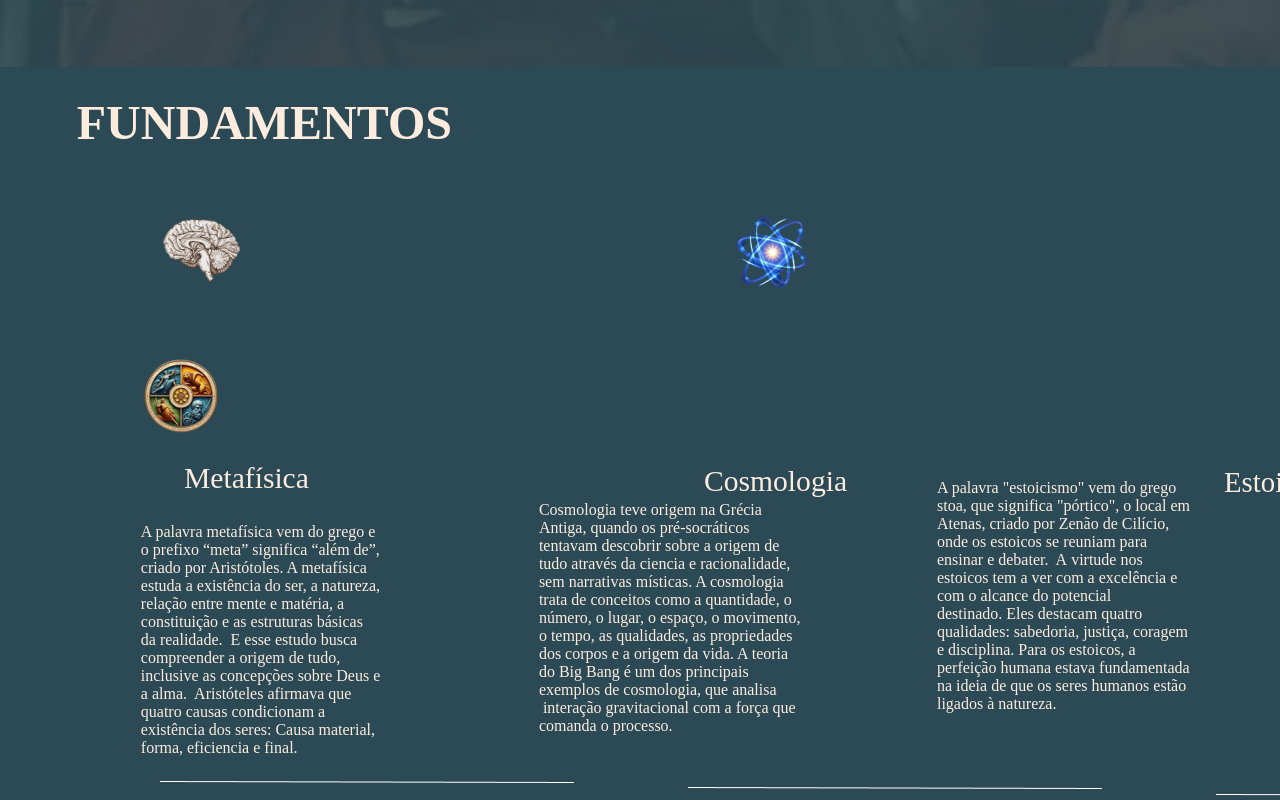
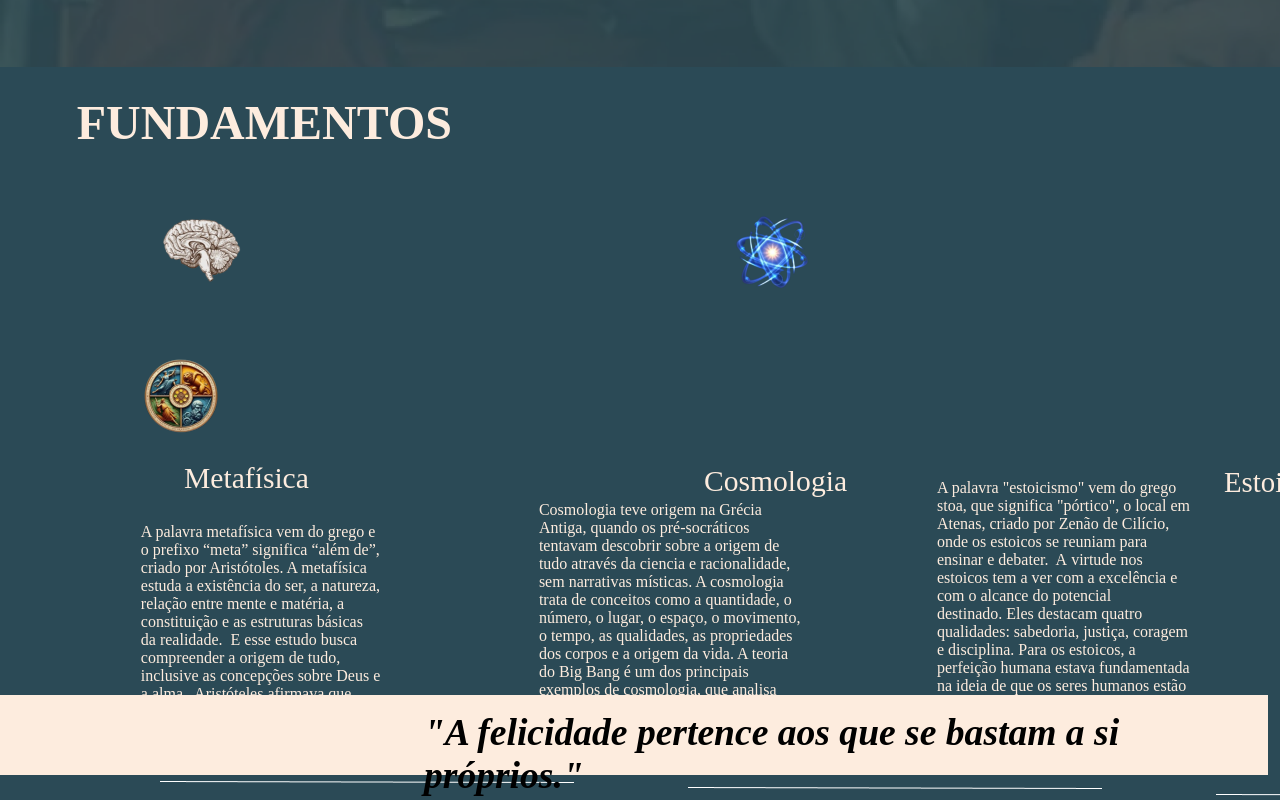
Before and after one commit to IsabellyLima1702/Classicismo---Filosofia, a plain HTML site: page index.html in a window 1280 px wide. Shown: the part 1861-2661 px from the top of the page. Drawn offline with Linux system fonts and the light colour scheme.

Commit message:
footer criado

```diff
--- a/index.html
+++ b/index.html
@@ -153,7 +153,13 @@
             </div>
 
         </section>
+        <footer>
+           <h2>"A felicidade pertence aos que se bastam a si próprios."  </h2>
+           <p>>>>Aristótoles<<<</p>
 
+
+
+        </footer>
 
 
 </main>
--- a/style.css
+++ b/style.css
@@ -267,3 +267,26 @@ main{
     margin-left: 152vh;
     margin-top: -1.3vh;
 }
+
+footer{
+    background-color: #FDECDE;
+    color: black;
+    height: 10vh;
+    width: 99.1vw;
+    margin-top: -10vh;
+    font-size: 3vh;
+    font-style: italic;
+}
+
+footer h2{
+    margin-left: 53vh;
+    margin-top: 2vh;
+    font-size: 4.7vh;
+}
+
+footer p{
+    margin-left: 165vh;
+    font-size: 2vh;
+    margin-top: -3vh;
+    font-style: italic;
+}
```
